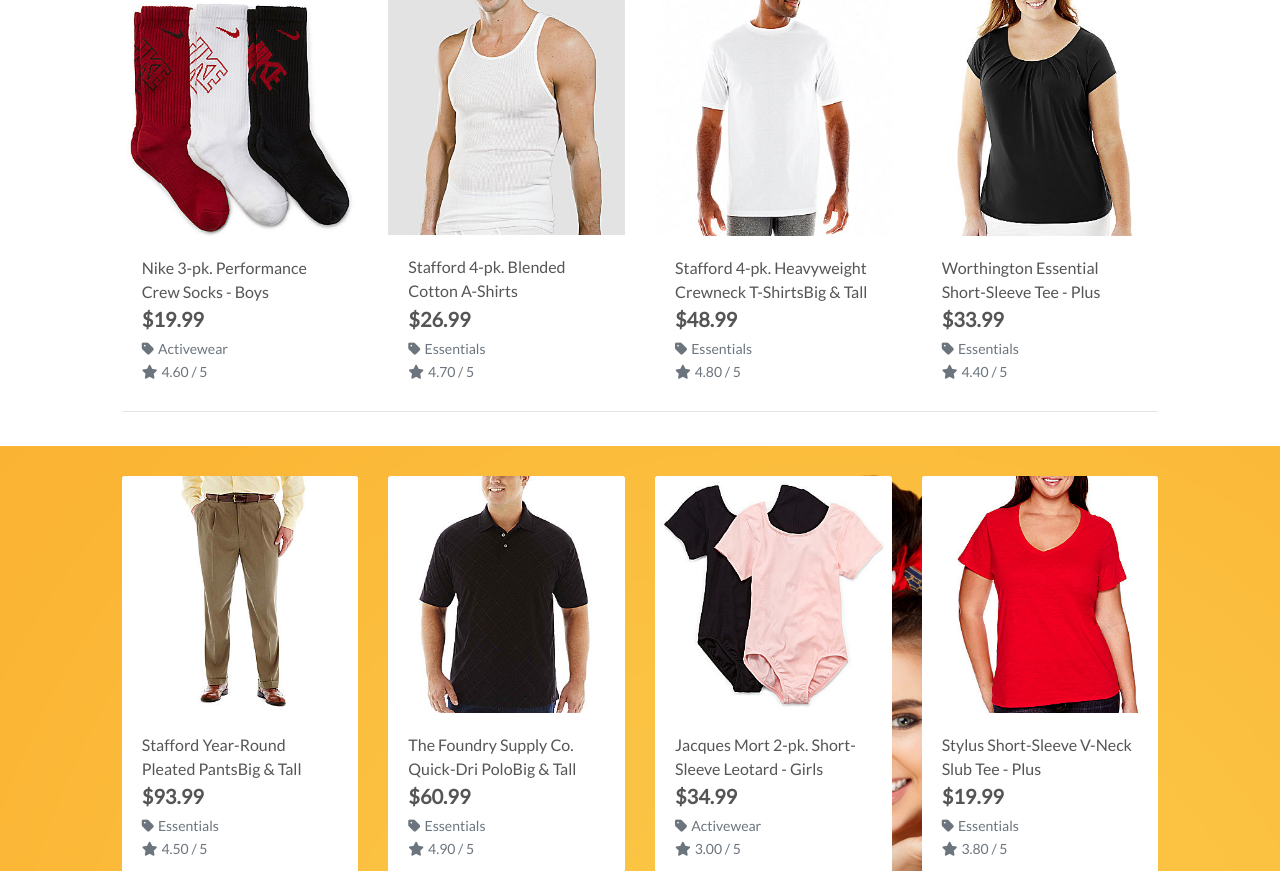
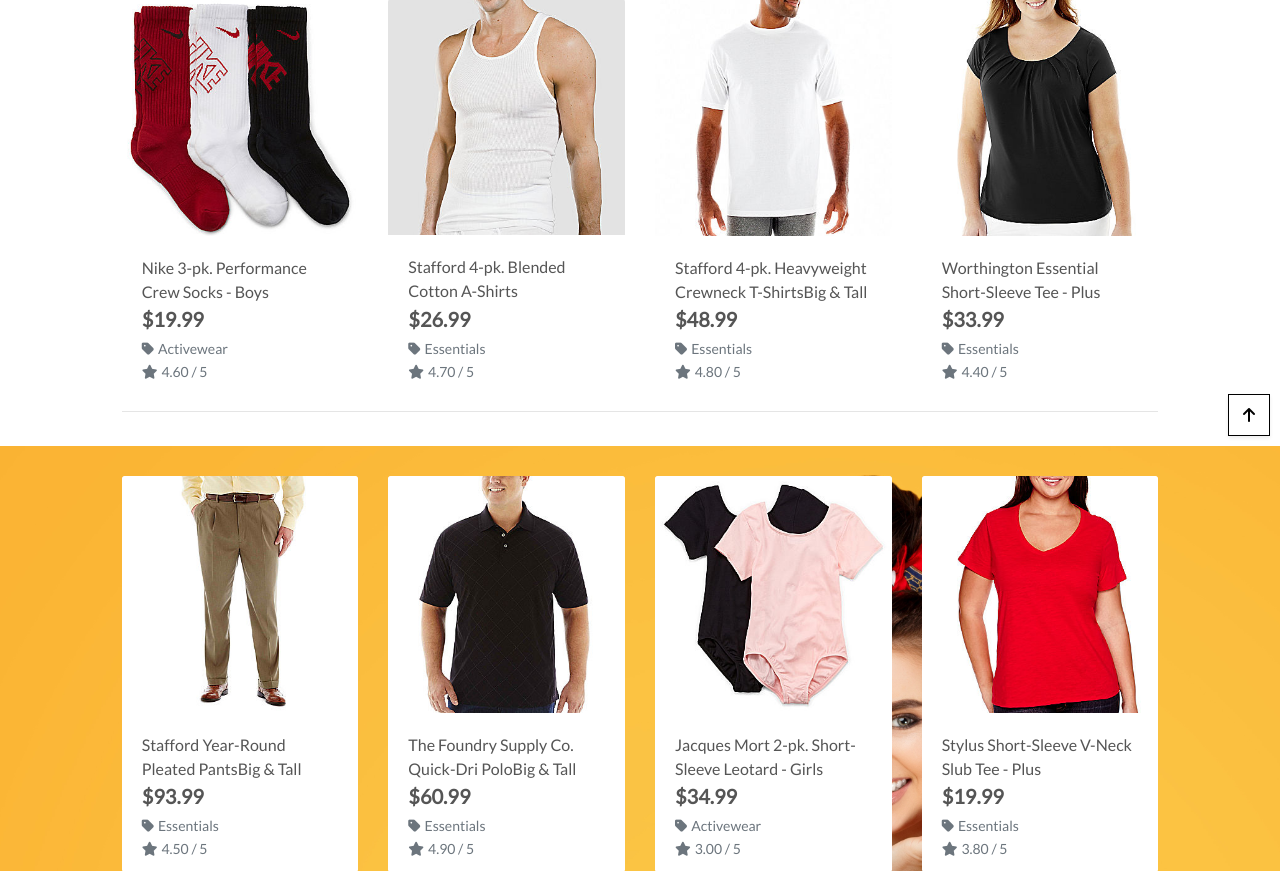
Before and after one commit to DianaStrahilova/boutique_ado_v1, a Django app: a page that uses products/templates/products/products.html in a window 1280 px wide. Shown: the part 354-1225 px from the top of the page. Run offline with Django 5.2, Linux system fonts and the light colour scheme; data comes from the database, SQL or seed files in the repository; some libraries are stand-ins or nearby versions.

Commit message:
Added sorting JS and back to top link

```diff
--- a/products/templates/products/products.html
+++ b/products/templates/products/products.html
@@ -117,4 +117,40 @@
         </div>
     </div>
 </div>
+<div class="btt-button shadow-sm rounded-0 border border-black">
+    <a class="btt-link d-flex h-100">
+        <i class="fas fa-arrow-up text-black mx-auto my-auto"></i>
+    </a>
+</div>
 {% endblock %}
+
+{% block postloadjs %}
+{{ block.super }}
+<script type="text/javascript">
+    $('.btt-link').click(function(e) {
+        window.scrollTo(0,0);
+    })
+</script>
+<script type="text/javascript">
+    $('#sort-selector').change(function() {
+        var selector = $(this);
+        var currentUrl = new URL(window.location);
+
+        var selectedVal = selector.val();
+        if(selectedVal != "reset"){
+            var sort = selectedVal.split("_")[0];
+            var direction = selectedVal.split("_")[1];
+
+            currentUrl.searchParams.set("sort", sort);
+            currentUrl.searchParams.set("direction", direction);
+
+            window.location.replace(currentUrl);
+        } else {
+            currentUrl.searchParams.delete("sort");
+            currentUrl.searchParams.delete("direction");
+
+            window.location.replace(currentUrl);
+        }
+    })
+</script>
+{% endblock %}
--- a/products/views.py
+++ b/products/views.py
@@ -2,7 +2,7 @@ from django.shortcuts import render, redirect, reverse, get_object_or_404
 from django.contrib import messages
 from .models import Product, Category
 from django.db.models import Q
-
+from django.db.models.functions import Lower
 # Create your views here.
 
 def all_products(request):
--- a/static/css/base.css
+++ b/static/css/base.css
@@ -79,6 +79,22 @@ a.category-badge > span.badge:hover {
     color: #fff !important;
 }
 
+
+.btt-button {
+    height: 42px;
+    width: 42px;
+    position: fixed;
+    bottom: 10px;
+    right: 10px;
+}
+
+.btt-link,
+.update-link,
+.remove-item {
+    cursor: pointer;
+}
+
+
 /* -------------------------------- Media Queries */
 
 /* Slightly larger container on xl screens */
```
